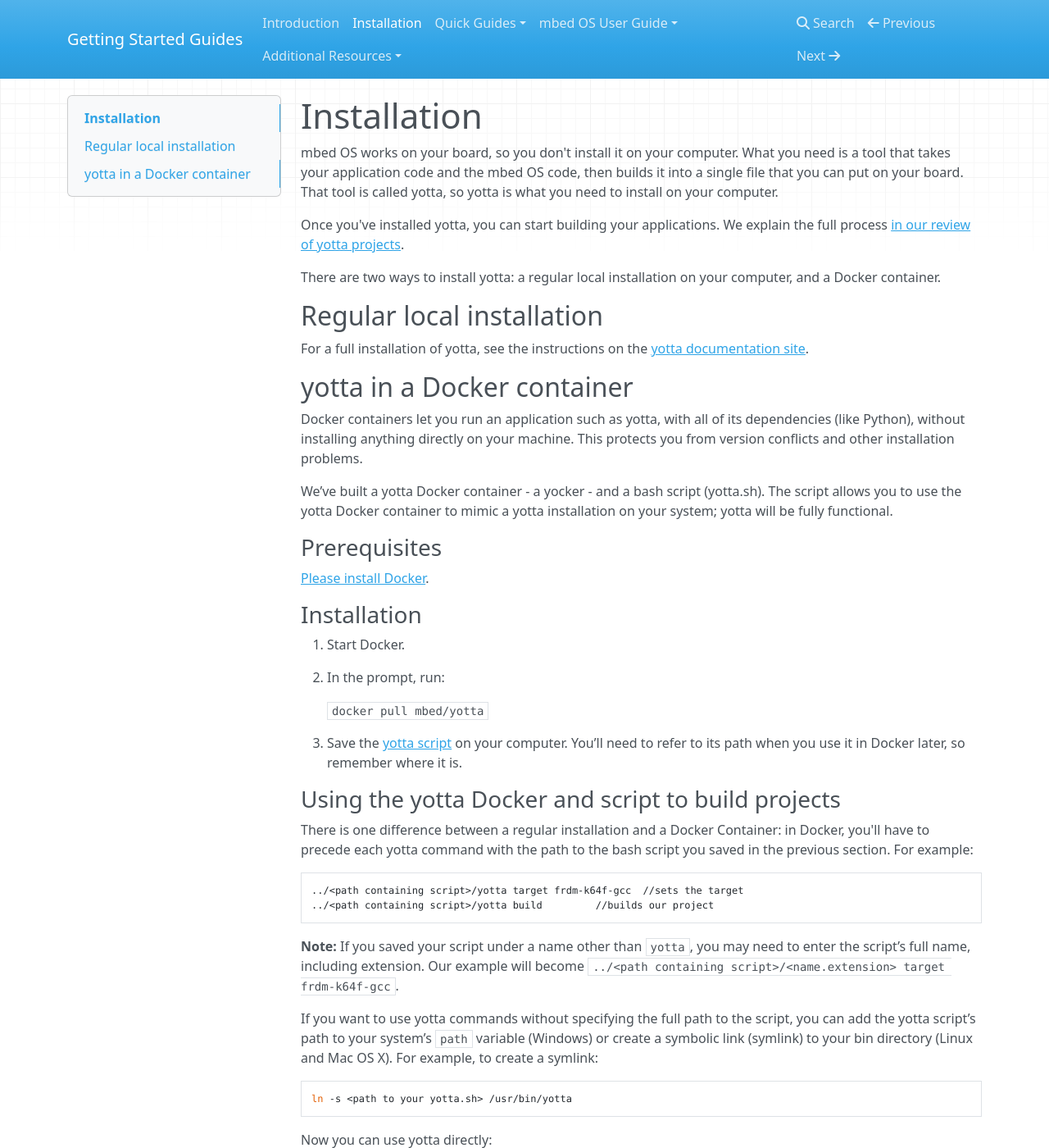
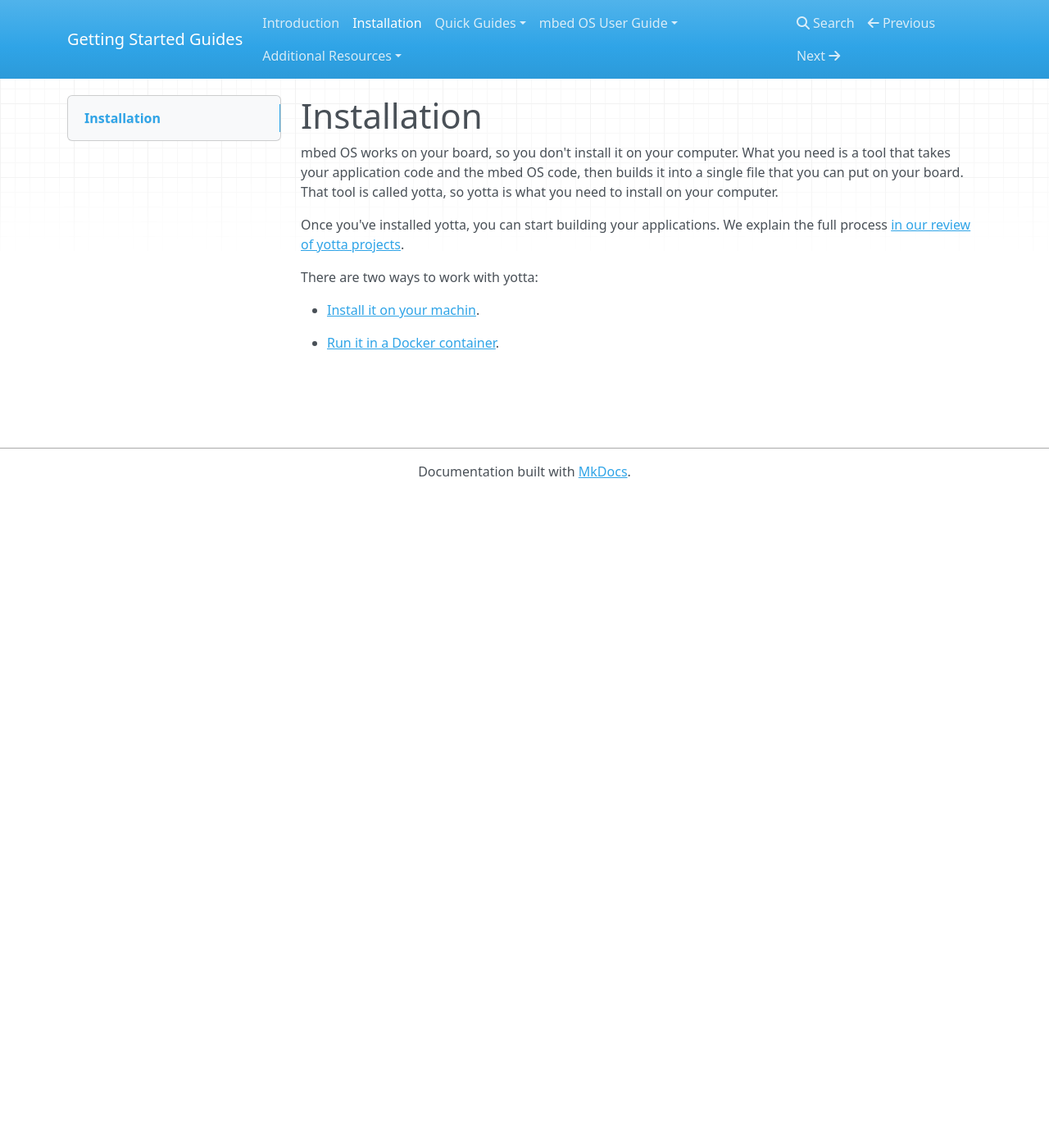
Before and after one commit to ARMmbed/GettingStartedmbedOS, an MkDocs documentation site: the page built from Docs/installation.md, in a window 1280 px wide and 1400 px high. Shown: the whole window at 82% size. Built offline with MkDocs 1.6.1, drawn with Linux system fonts in a browser that asks for light colours; nearby versions of some CDN libraries; old or Windows-style settings are respelled for this version of MkDocs; some of the changed text lies outside the part shown.

Commit message:
Changing to links

````diff
--- a/Docs/installation.md
+++ b/Docs/installation.md
@@ -4,56 +4,8 @@ mbed OS works on your board, so you don't install it on your computer. What you
 
 Once you've installed yotta, you can start building your applications. We explain the full process [in our review of yotta projects](Full_Guide/app_on_yotta.md).
 
-There are two ways to install yotta: a regular local installation on your computer, and a Docker container.
+There are two ways to work with yotta:
 
-## Regular local installation
+* [Install it on your machin](http://yottadocs.mbed.com/#installing).
 
-For a full installation of yotta, see the instructions on the [yotta documentation site](http://yottadocs.mbed.com/#installing).
-
-## yotta in a Docker container
-
-Docker containers let you run an application such as yotta, with all of its dependencies (like Python), without installing anything directly on your machine. This protects you from version conflicts and other installation problems.
-
-We’ve built a yotta Docker container - a yocker - and a bash script (yotta.sh). The script allows you to use the yotta Docker container to mimic a yotta installation on your system; yotta will be fully functional.
-
-### Prerequisites
-
-[Please install Docker](https://www.docker.com/docker-toolbox).
-
-### Installation
-
-1. Start Docker.
-
-1. In the prompt, run:
-
-	```
-	docker pull mbed/yotta
-	```
-
-1. Save the [yotta script](https://github.com/ARMmbed/GettingStartedmbedOS/blob/master/Docs/Scripts/yotta.sh) on your computer. You’ll need to refer to its path when you use it in Docker later, so remember where it is.
-
-### Using the yotta Docker and script to build projects
-
-There is one difference between a regular installation and a Docker Container: in Docker, you'll have to precede each yotta command with the path to the bash script you saved in the previous section. For example:
-
-```shell
-../<path containing script>/yotta target frdm-k64f-gcc 	//sets the target
-../<path containing script>/yotta build			//builds our project
-```
-
-**Note:** If you saved your script under a name other than ``yotta``, you may need to enter the script’s full name, including extension. Our example will become ``../<path containing script>/<name.extension> target frdm-k64f-gcc``.
-
-If you want to use yotta commands without specifying the full path to the script, you can add the yotta script’s path to your system’s ``path`` variable (Windows) or create a symbolic link (symlink) to your bin directory (Linux and Mac OS X). For example, to create a symlink:
-
-```
-ln -s <path to your yotta.sh> /usr/bin/yotta
-```
-
-Now you can use yotta directly:
-
-```
-git clone <mbedos project>
-cd <mbedos project>
-yotta target frdm-k64f-gcc
-yotta build
-```
+* [Run it in a Docker container](docker_install.md).
````
